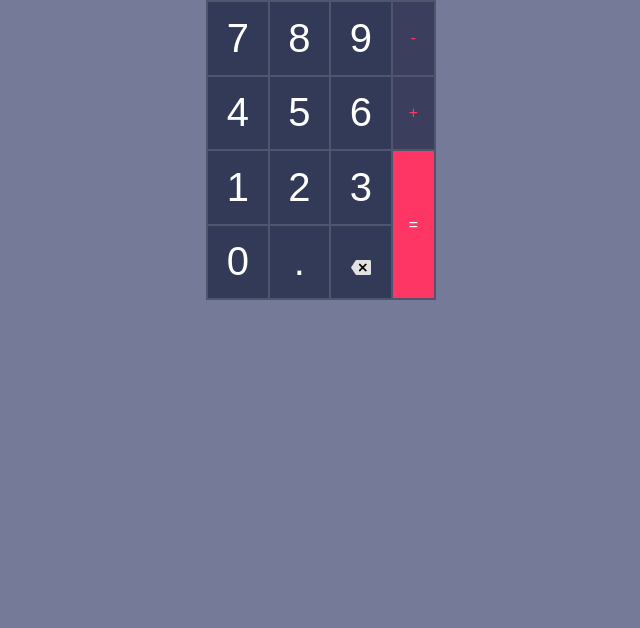
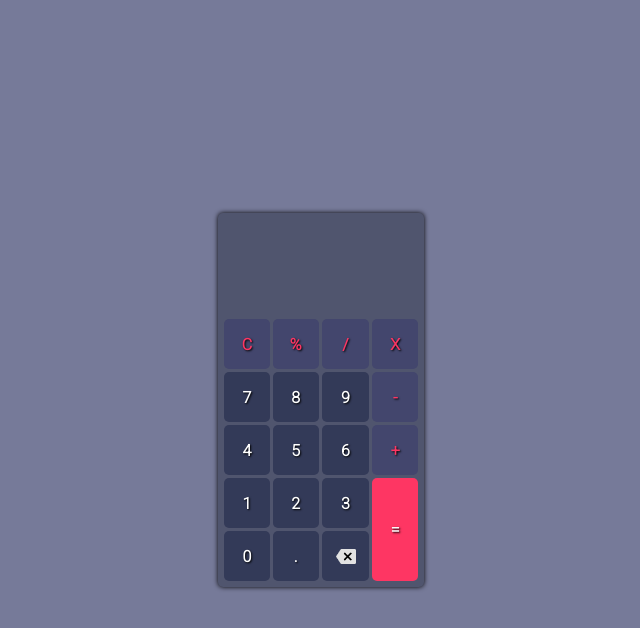
Before and after one commit to hectorsalg/projeto-calculadora, a plain HTML site: page index.html in a window 1280 px wide. Shown: the whole page, without its empty margins (319-959 px from the left). Drawn offline with Linux system fonts and the light colour scheme.

Commit message:
atualizei interface da calculadora

```diff
--- a/estilos/style.css
+++ b/estilos/style.css
@@ -1,4 +1,6 @@
 @charset "UTF-8";
+
+@import url('https://fonts.googleapis.com/css2?family=Roboto:wght@100;300&display=swap');
 
 *{
     margin: 0px;
@@ -9,46 +11,106 @@
     --cor0: #767A99;
     --cor1: #50556E;
     --cor2: #333A58;
-    --cor3: #3C3E5D;
+    --cor2-5: #262a41;
+    --cor3: #43466d;
     --cor4: #FE3663;
+    --cor4-5: #c2294a;
+
+    --fonte1: 'Roboto', sans-serif;
 }
 
 body{
-    font-family: Arial, Helvetica, sans-serif;
+    font-family: var(--fonte1);
     background-color: var(--cor0);
+    width: 100vw;
+    height: 100vh;
+}
+
+.container{
+    position: relative;
+    top: 50%;
+    left: 50%;
+    transform: translate(-50%, -50%);
+
+    width: 200px;
+    background-color: var(--cor1);
+    padding: 3px;
+    border-radius: 5px;
+    box-shadow: 0px 0px 5px black;
+}
+#calculo{
+    height: 100px;
 }
 
 table{
+    border-spacing: 3px 3px;
     background-color: var(--cor1);
-    margin: auto;
-    width: 230px;
-    height: 300px;
     text-align: center;
+}
+
+table td{
+    text-shadow: 1px 1px 2px black;
+    border-radius: 5px;
 }
 
 .numero{
     background-color: var(--cor2);
     padding: 10px;
-    font-size: 2.5em;
-    font-weight: normal;
+    width: 30px;
+    height: 30px;
+    font-size: 1em;
+    font-weight: bold;
     color: white;
 }
 
 .sinal{
     background-color: var(--cor3);
     padding: 10px;
+    width: 30px;
+    height: 30px;
     font-size: 1em;
-    font-weight: 100;
+    font-weight: bold;
+    color: var(--cor4);
+}
+
+.sinal-up{
+    background-color: var(--cor3);
+    padding: 10px;
+    width: 30px;
+    height: 30px;
+    font-size: 1em;
+    font-weight: bold;
     color: var(--cor4);
 }
 
 #igual{
-    background-color: #FE3663;
+    background-color: var(--cor4);
     color: white;
 }
 
 #deletar{
     filter: invert(1);
+    padding-top: 5px;
     width: 20px;
     margin: auto;
 }
+
+#ponto{
+    text-align: center;
+    font-weight: bold;
+}
+
+.numero:hover{
+    background-color: var(--cor2-5);
+    transition: 0.17s;
+}
+
+.sinal:hover, .sinal-up:hover{
+    background-color: var(--cor2-5);
+    transition: 0.17s;
+}
+
+#igual:hover{
+    background-color: var(--cor4-5);
+    transition: 0.17s;
+}
--- a/index.html
+++ b/index.html
@@ -4,11 +4,23 @@
     <meta charset="UTF-8">
     <meta http-equiv="X-UA-Compatible" content="IE=edge">
     <meta name="viewport" content="width=device-width, initial-scale=1.0">
+    <link rel="shortcut icon" href="imagens/favicon.ico" type="image/x-icon">
     <link rel="stylesheet" href="estilos/style.css">
+    <script src=""></script>
+    <script src="jscript/script.js"></script>
     <title>Minha Calculadora</title>
 </head>
 <body>
+    <div class="container">
+        <div id="calculo">
+        </div>
         <table>
+            <tr>
+                <td class="sinal-up">C</td>
+                <td class="sinal-up">%</td>
+                <td class="sinal-up">/</td>
+                <td class="sinal-up">X</td>
+            </tr>
             <tr>
                 <td class="numero">7</td>
                 <td class="numero">8</td>
@@ -29,9 +41,10 @@
             </tr>
             <tr>
                 <td class="numero">0</td>
-            <td class="numero">.</td>
+                <td class="numero" id="ponto">.</td>
                 <td class="numero"><img id="deletar" src="imagens/backspace.png" alt="deletar"></td>
             </tr>
         </table>
+    </div>
 </body>
 </html>
```
Also changed, not shown: imagens/favicon.ico (added), jscript/script.js (added). Lines whose indentation alone changed are shown as unchanged.
